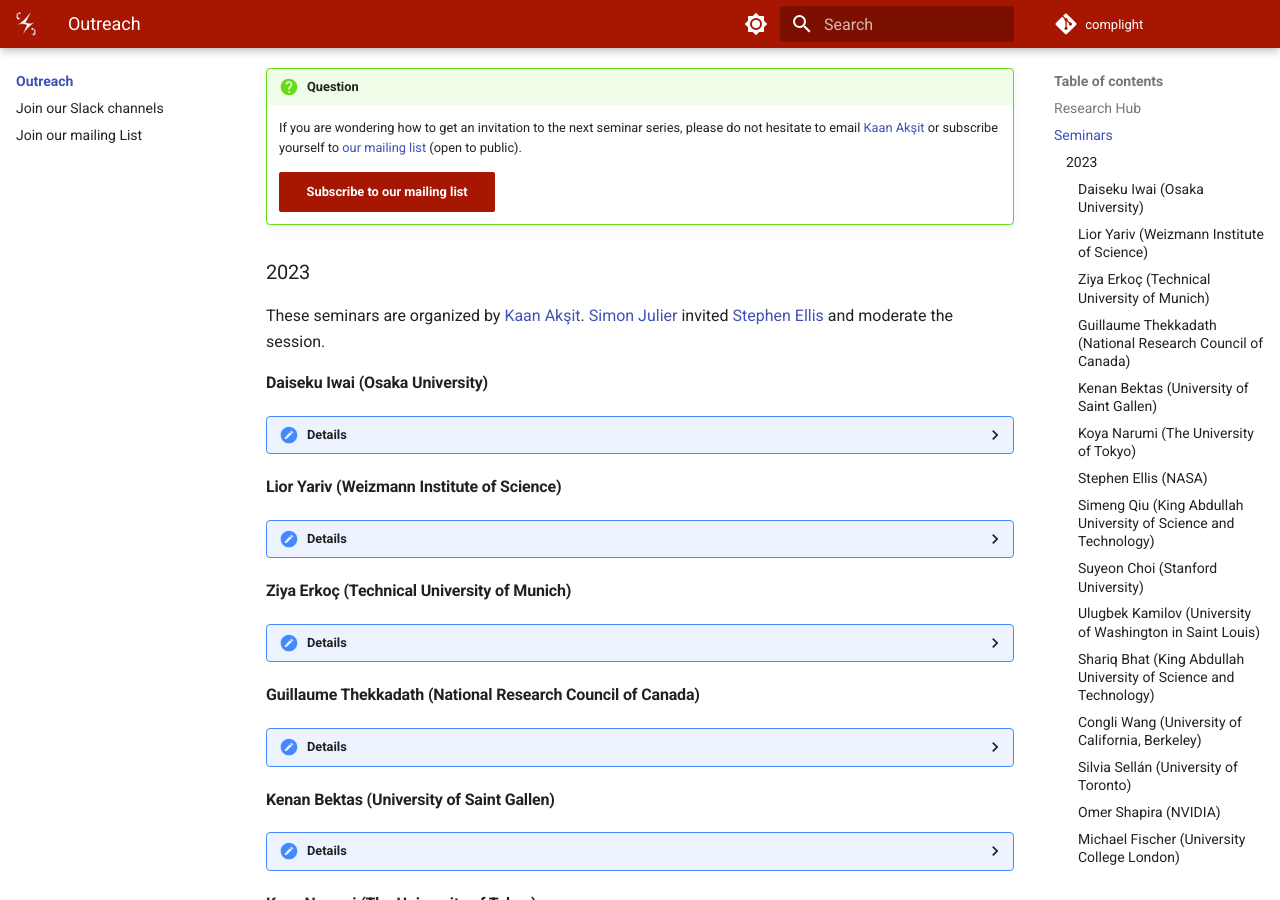
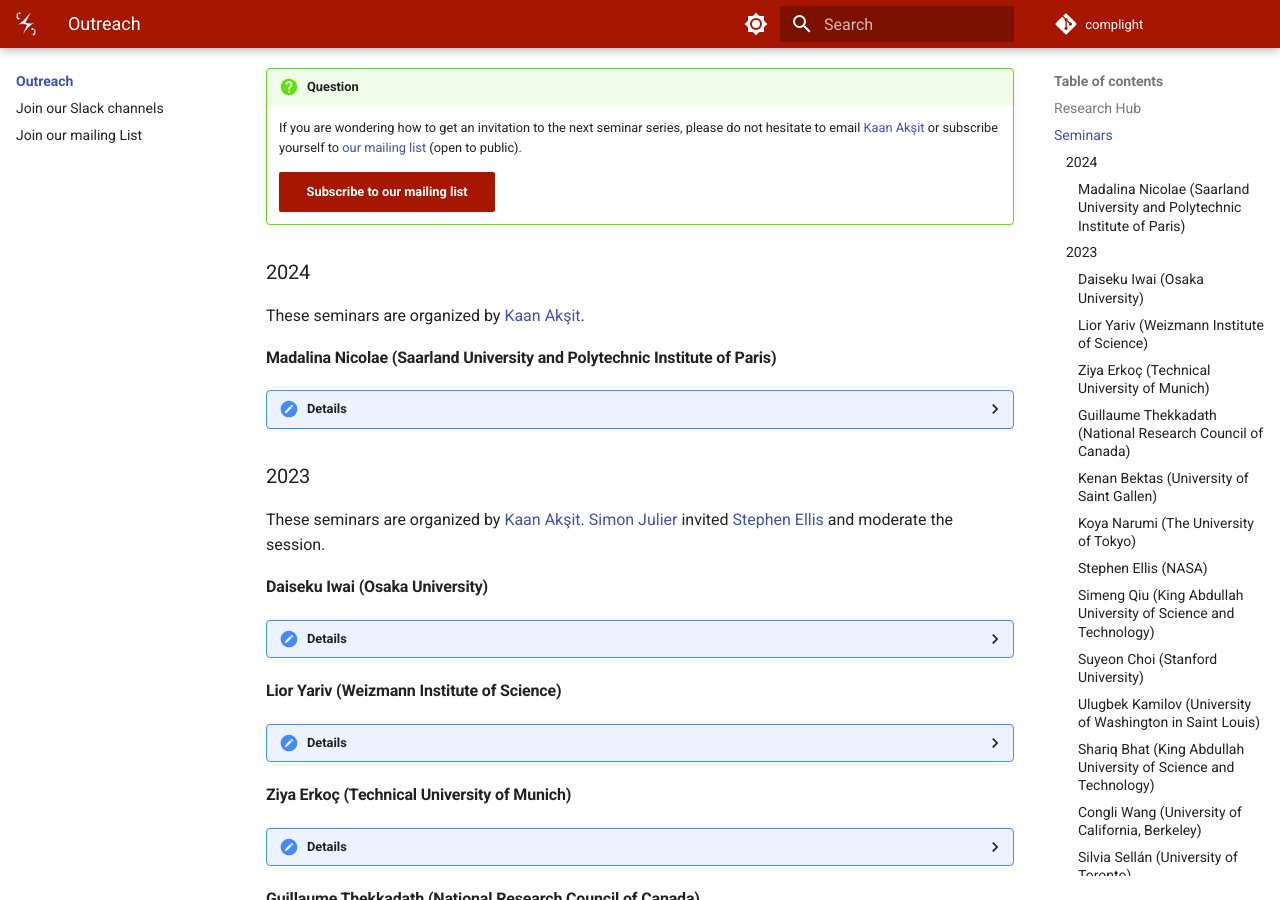
Before and after one commit to complight/complight.github.io, an MkDocs documentation site: the page built from docs/outreach/index.md, in a window 1280 px wide and 900 px high, scrolled down 929 px. Built offline with MkDocs 1.6.1 and Material for MkDocs 9.7.7, drawn with Linux system fonts in a browser that asks for light colours.

Commit message:
Updating the seminars page.

```diff
--- a/docs/outreach/index.md
+++ b/docs/outreach/index.md
@@ -32,10 +32,24 @@ Overall, seminars are a blend of internal and external presenters.
     [Subscribe to our mailing list](https://www.mailinglists.ucl.ac.uk/mailman/listinfo/high-beams-seminars){ .md-button .md-button--primary }
 
 
+### 2024
+These seminars are organized by [Kaan Akşit](https://kaanaksit.com).
+
+#### Madalina Nicolae (Saarland University and Polytechnic Institute of Paris)
+??? Details
+    **Date:**
+    7th February 2024
+
+    **Presenter:** [Madalina Nicolae](https://madalinanicolae.myportfolio.com/), PhD student at Saarland University and Polytechnic Institute of Paris
+
+    **Title:** Towards Digital Biofabrication and Sustainable Innovation
+
+    **Watch:** [Recording (Password protected)](https://liveuclac-my.sharepoint.com/:v:/g/personal/ucackak_ucl_ac_uk/EfDpz0y0PHZNqAs8K89aEjYBUTqdbPd7gyXvwA6SEUYnwA?nav=eyJyZWZlcnJhbEluZm8iOnsicmVmZXJyYWxBcHAiOiJPbmVEcml2ZUZvckJ1c2luZXNzIiwicmVmZXJyYWxBcHBQbGF0Zm9ybSI6IldlYiIsInJlZmVycmFsTW9kZSI6InZpZXciLCJyZWZlcnJhbFZpZXciOiJNeUZpbGVzTGlua0NvcHkifX0&e=10m8bn)
+
+
 ### 2023
 These seminars are organized by [Kaan Akşit](https://kaanaksit.com).
 [Simon Julier](https://profiles.ucl.ac.uk/2907) invited [Stephen Ellis](https://ieeexplore.ieee.org/author/37300428000) and moderate the session.
-
 
 #### Daiseku Iwai (Osaka University)
 ??? Details
```
